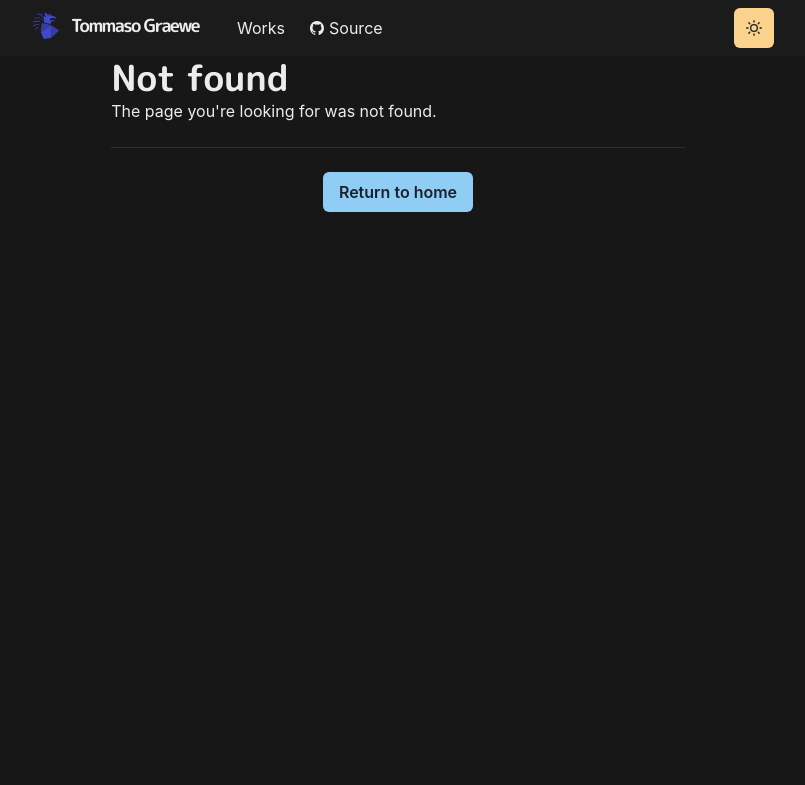
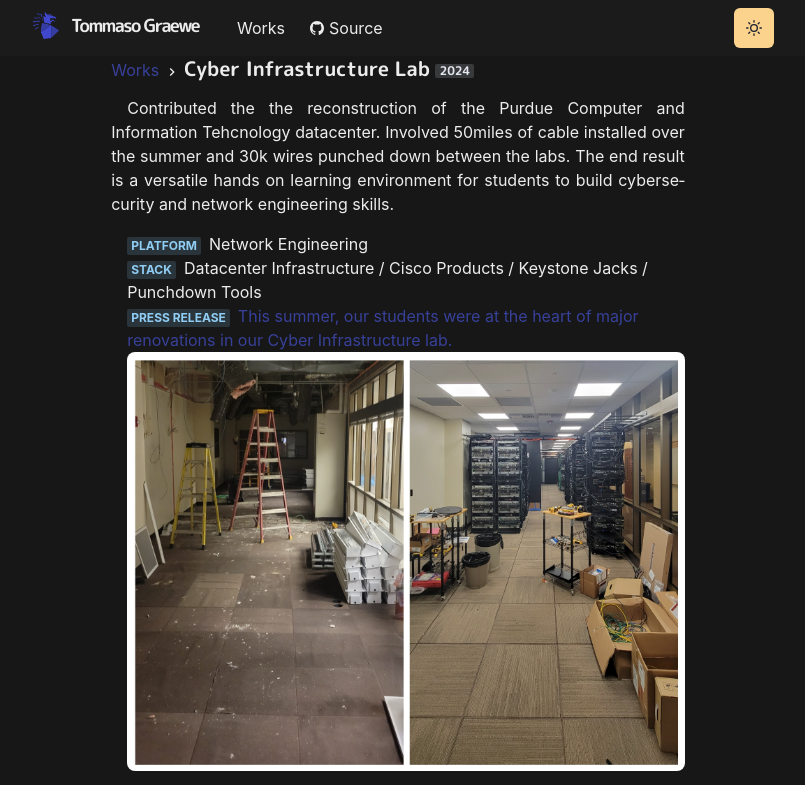
Before and after one commit to tgraewe/tgraewe-homepage, a Next.js app: page /works/datacenter in a window 1280 px wide. Before the commit this address had no page. Shown: the top 785 px of the page, without its empty margins (242-1047 px from the left). Built offline with nearby package versions, Linux system fonts and the light colour scheme.

Commit message:
Create datacenter.js

```diff
--- /dev/null
+++ b/pages/works/datacenter.js
@@ -0,0 +1,54 @@
+import {
+    Container,
+    Badge,
+    Link,
+    List,
+    ListItem,
+    AspectRatio
+  } from '@chakra-ui/react'
+import { ExternalLinkIcon } from '@chakra-ui/icons'
+import { Title, WorkImage, Meta } from '../../components/work'
+import P from '../../components/paragraph'
+import Layout from '../../components/layouts/article'
+
+const Work = () => {
+    return (
+        <Layout title="Datacenter">
+            <Container>
+                <Title>
+                    Cyber Infrastructure Lab <Badge>2024</Badge>
+                </Title>
+                <P>
+                Contributed the the reconstruction of the Purdue Computer and Information Tehcnology datacenter.
+                Involved 50miles of cable installed over the summer and 30k wires punched down between the labs.
+                The end result is a versatile hands on learning environment for students to build cybersecurity and network engineering skills.
+                </P>
+                <List ml={4} my={4}>
+                    <ListItem>
+                        <Meta>Platform</Meta>
+                        <span>Network Engineering</span>
+                    </ListItem>
+                    <ListItem>
+                        <Meta>Stack</Meta>
+                        <span>Datacenter Infrastructure / Cisco Products / Keystone Jacks / Punchdown Tools</span>
+                    </ListItem>
+                    <ListItem>
+                        <Meta>Press Release</Meta>
+                        <Link href='https://www.instagram.com/p/DCzD9Brx1KZ/'>This summer, our students were at the heart of major renovations in our Cyber Infrastructure lab.</Link>
+                    </ListItem>
+
+                    <WorkImage src="/images/projects/datacenter/dc_01.jpg" alt="about"></WorkImage>
+                    <WorkImage src="/images/projects/datacenter/dc_03.jpg" alt="about"></WorkImage>
+                    <WorkImage src="/images/projects/datacenter/dc_04.jpg" alt="about"></WorkImage>
+                    <WorkImage src="/images/projects/datacenter/dc_05.jpg" alt="about"></WorkImage>
+                    <WorkImage src="/images/projects/datacenter/dc_06.jpg" alt="about"></WorkImage>
+                    <WorkImage src="/images/projects/datacenter/dc_07.jpg" alt="about"></WorkImage>
+                    <WorkImage src="/images/projects/datacenter/dc_08.jpg" alt="about"></WorkImage>
+                    <WorkImage src="/images/projects/datacenter/dc_09.jpg" alt="about"></WorkImage>
+                </List>
+            </Container>
+        </Layout>
+    )
+}
+
+export default Work
```
